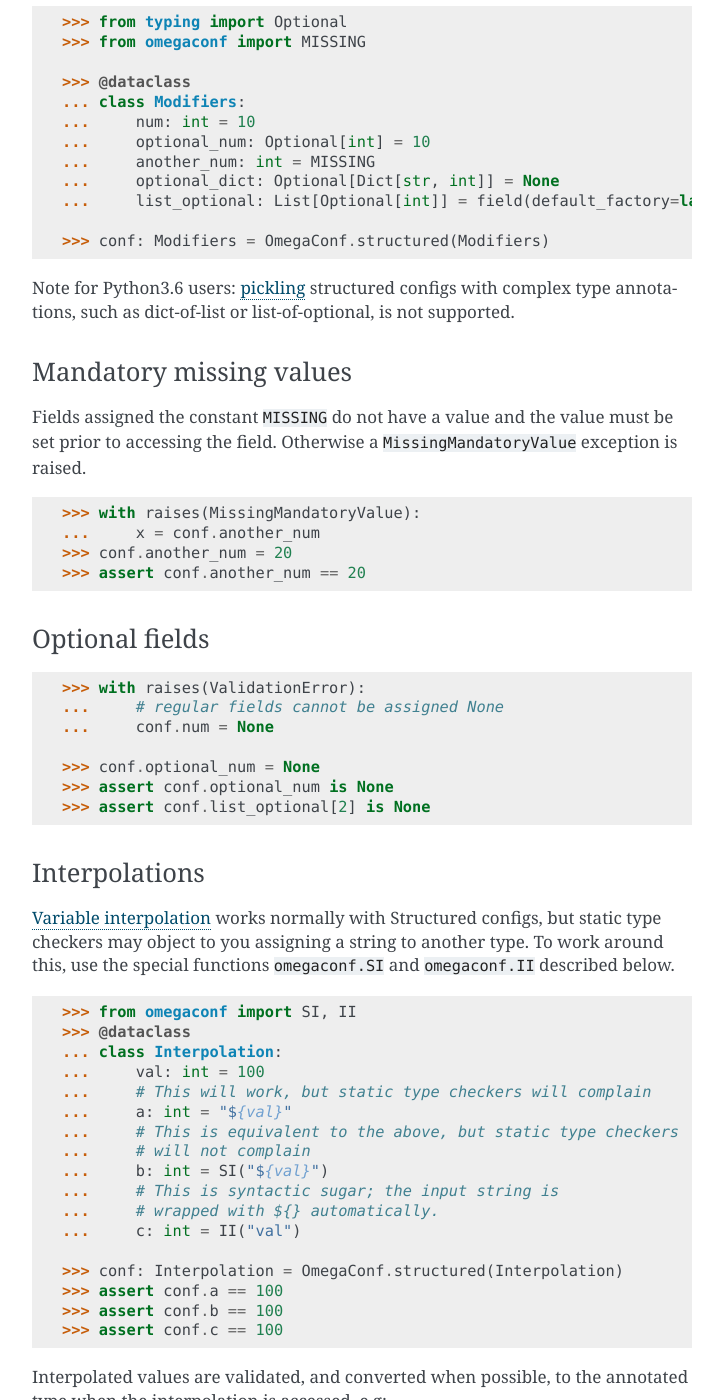
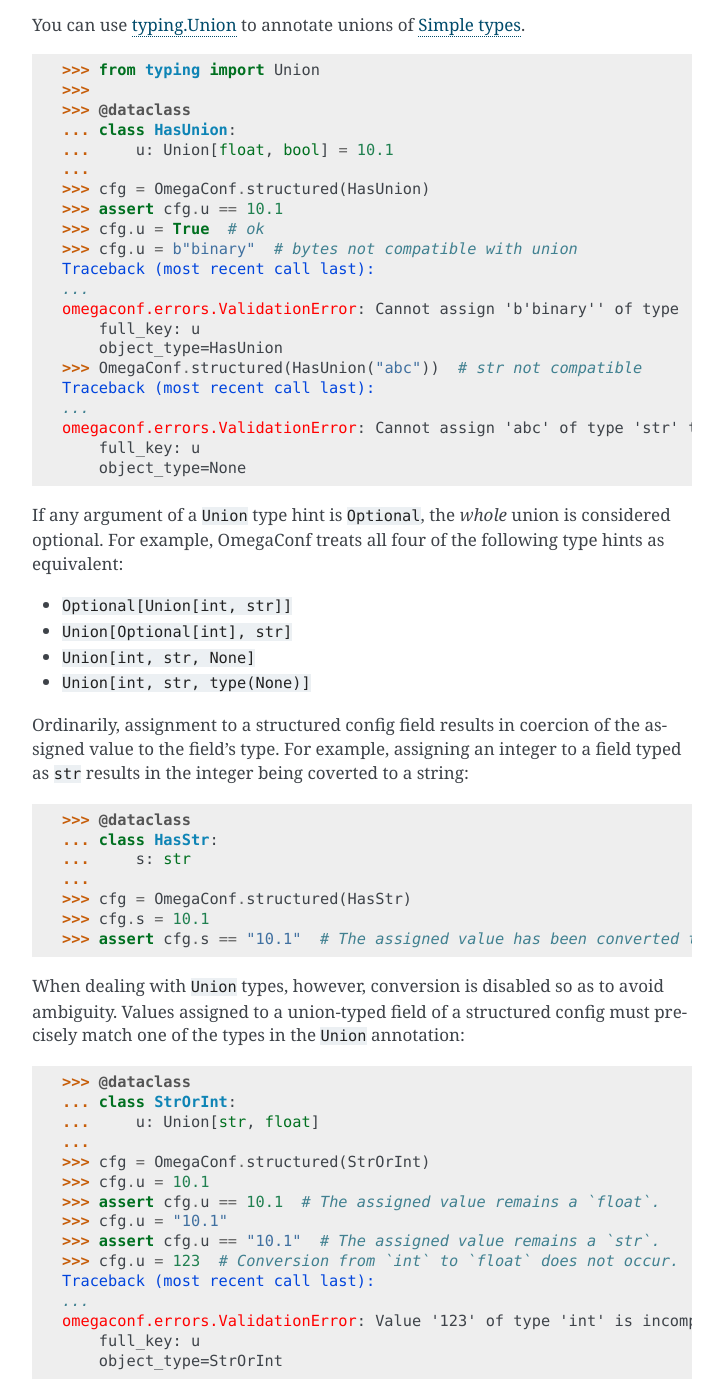
Before and after one commit to omry/omegaconf, a Sphinx documentation site: the page built from docs/source/structured_config.rst, in a window 1280 px wide and 1400 px high, scrolled down 6504 px. Shown: the whole window, without its empty margins (388-1111 px from the left). Built offline with Sphinx 7.4.7, drawn with Linux system fonts in a browser that asks for light colours; some of the changed text lies outside the part shown.

Commit message:
UnionNode docs

```diff
--- a/docs/source/structured_config.rst
+++ b/docs/source/structured_config.rst
@@ -32,14 +32,16 @@
 Currently, type hints supported in OmegaConf’s structured configs include:
  - primitive types (``int``, ``float``, ``bool``, ``str``, ``Path``) and enum types
    (user-defined subclasses of ``enum.Enum``). See the :ref:`simple_types` section below.
+ - unions of primitive/enum types, e.g. ``Union[float, bool, MyEnum]``.
+   See :ref:`union_types` below.
  - structured config fields (i.e. MyConfig.x can have type hint MySubConfig).
    See the :ref:`nesting_structured_configs` section below.
- - optional types (any of the above can be wrapped in a ``typing.Optional[...]``
-   annotation). See :ref:`other_special_features` below.
  - dict and list types: ``typing.Dict[K, V]`` or ``typing.List[V]``, where K is
    primitive or enum, and where V is any of the above (including nested dicts
    or lists, e.g. ``Dict[str, List[int]]``).
    See the :ref:`lists` and :ref:`dictionaries` sections below.
+ - optional types (any of the above can be wrapped in a ``typing.Optional[...]``
+   annotation). See :ref:`other_special_features` below.
 
 .. _simple_types:
 
@@ -334,6 +336,84 @@
     >>> with raises(ValidationError):
     ...     cfg.list_of_dict = [["whoops"]]  # not a list of dicts
 
+.. _union_types:
+
+Unions
+^^^^^^
+
+You can use `typing.Union <https://docs.python.org/3/library/typing.html#typing.Union>`_
+to annotate unions of :ref:`simple_types`.
+
+.. doctest::
+
+    >>> from typing import Union
+    >>>
+    >>> @dataclass
+    ... class HasUnion:
+    ...     u: Union[float, bool] = 10.1
+    ...
+    >>> cfg = OmegaConf.structured(HasUnion)
+    >>> assert cfg.u == 10.1
+    >>> cfg.u = True  # ok
+    >>> cfg.u = b"binary"  # bytes not compatible with union
+    Traceback (most recent call last):
+    ...
+    omegaconf.errors.ValidationError: Cannot assign 'b'binary'' of type 'bytes' to Union[float, bool]
+        full_key: u
+        object_type=HasUnion
+    >>> OmegaConf.structured(HasUnion("abc"))  # str not compatible
+    Traceback (most recent call last):
+    ...
+    omegaconf.errors.ValidationError: Cannot assign 'abc' of type 'str' to Union[float, bool]
+        full_key: u
+        object_type=None
+
+If any argument of a ``Union`` type hint is ``Optional``, the *whole*
+union is considered optional. For example, OmegaConf treats all four of the
+following type hints as equivalent:
+
+- ``Optional[Union[int, str]]``
+- ``Union[Optional[int], str]``
+- ``Union[int, str, None]``
+- ``Union[int, str, type(None)]``
+
+Ordinarily, assignment to a structured config field results in coercion of the
+assigned value to the field's type. For example, assigning an integer to a
+field typed as ``str`` results in the integer being coverted to a string:
+
+.. doctest::
+
+    >>> @dataclass
+    ... class HasStr:
+    ...     s: str
+    ...
+    >>> cfg = OmegaConf.structured(HasStr)
+    >>> cfg.s = 10.1
+    >>> assert cfg.s == "10.1"  # The assigned value has been converted to a string
+
+When dealing with ``Union`` types, however, conversion is disabled so as to
+avoid ambiguity. Values assigned to a union-typed field of a structured config
+must precisely match one of the types in the ``Union`` annotation:
+
+.. doctest::
+
+    >>> @dataclass
+    ... class StrOrInt:
+    ...     u: Union[str, float]
+    ...
+    >>> cfg = OmegaConf.structured(StrOrInt)
+    >>> cfg.u = 10.1
+    >>> assert cfg.u == 10.1  # The assigned value remains a `float`.
+    >>> cfg.u = "10.1"
+    >>> assert cfg.u == "10.1"  # The assigned value remains a `str`.
+    >>> cfg.u = 123  # Conversion from `int` to `float` does not occur.
+    Traceback (most recent call last):
+    ...
+    omegaconf.errors.ValidationError: Value '123' of type 'int' is incompatible with type hint 'Union[str, float]'
+        full_key: u
+        object_type=StrOrInt
+
+
 .. _other_special_features:
 
 Other special features
```
Also changed, not shown: 1 other file.
